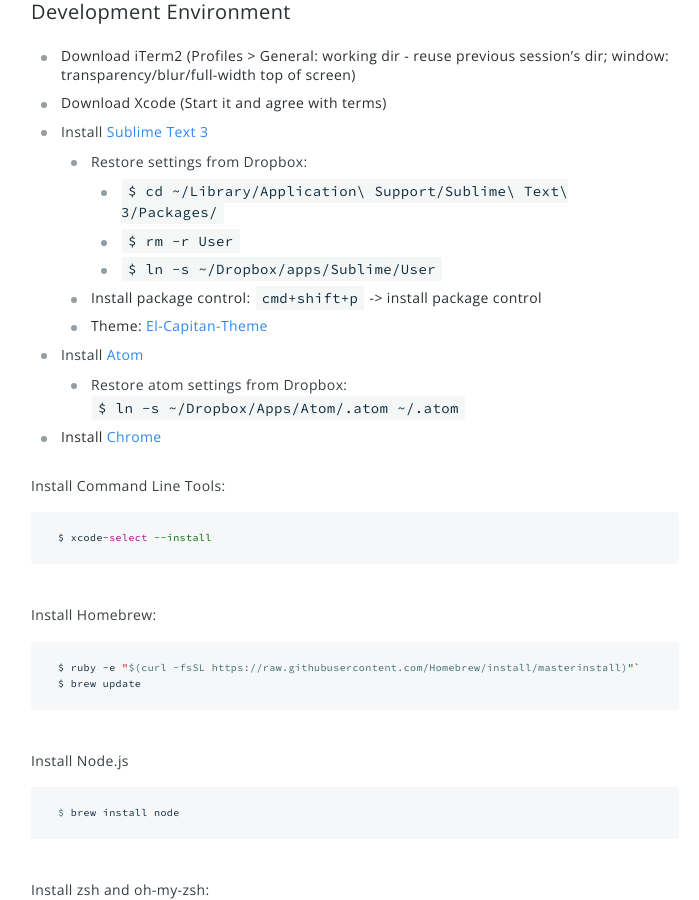
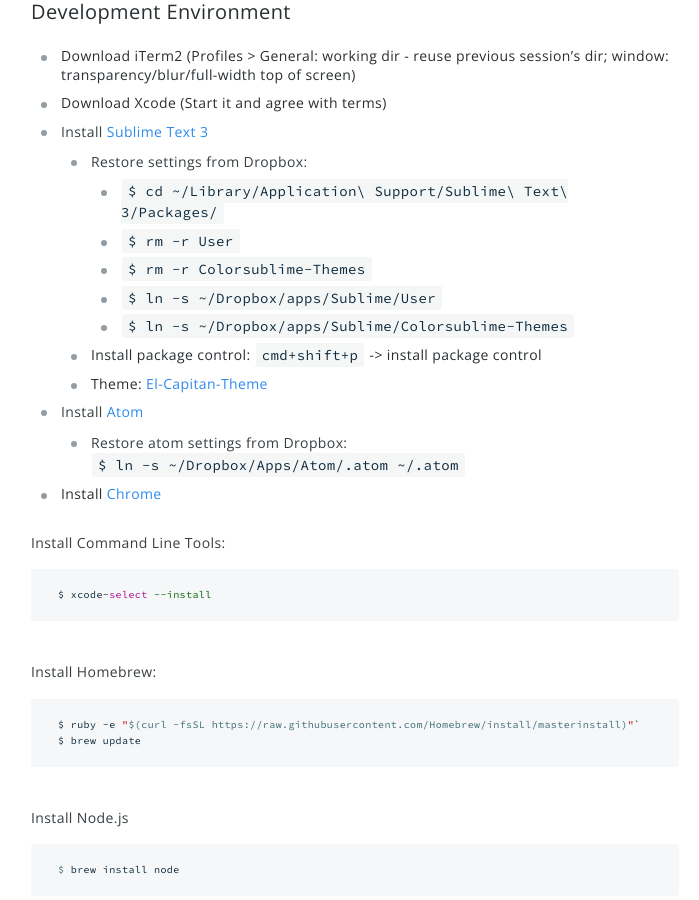
Before and after one commit to fuermosi777/fuermosi777.github.io, a Jekyll site: the page built from _posts/English/2016-09-20-2016-macos-el-sierra-setup-references-for-front-end-developers.markdown, in a window 1280 px wide and 900 px high, scrolled down 2786 px. Shown: the whole window, without its empty margins (285-984 px from the left). Built offline with Jekyll 4.4.1, drawn with Linux system fonts in a browser that asks for light colours; comment, search, counter and statistics services are not loaded.

Commit message:
Update 2016-09-20-2016-macos-el-sierra-setup-references-for-front-end-developers.markdown

```diff
--- a/_posts/English/2016-09-20-2016-macos-el-sierra-setup-references-for-front-end-developers.markdown
+++ b/_posts/English/2016-09-20-2016-macos-el-sierra-setup-references-for-front-end-developers.markdown
@@ -63,7 +63,9 @@
 
         - `$ cd ~/Library/Application\ Support/Sublime\ Text\ 3/Packages/`
         - `$ rm -r User`
+        - `$ rm -r Colorsublime-Themes`
         - `$ ln -s ~/Dropbox/apps/Sublime/User`
+        - `$ ln -s ~/Dropbox/apps/Sublime/Colorsublime-Themes`
 
     2. Install package control: `cmd+shift+p` -> install package control
     3. Theme: [El-Capitan-Theme](https://github.com/iccir/El-Capitan-Theme)
```
